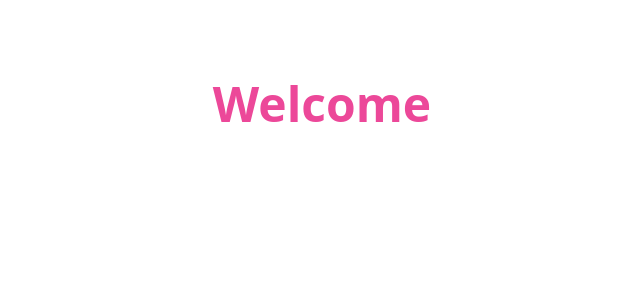
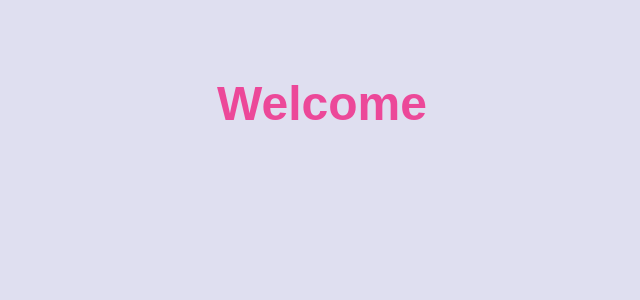
Before and after one commit to malmiwithanage/animated-website, a React (Vite) app: page / in a window 1280 px wide. Shown: the top 300 px of the page, without its empty margins (318-958 px from the left). Built offline with nearby package versions, Linux system fonts and the light colour scheme.

Commit message:
add body styles for font, width, background color, and overflow

```diff
--- a/src/index.css
+++ b/src/index.css
@@ -1,6 +1,13 @@
 @tailwind base;
 @tailwind components;
 @tailwind utilities;
+
+body {
+    font-family: 'General Sans', sans-serif ;
+    width: 100dvw;
+    background-color: #dfdff0;
+    overflow-x: hidden
+}
 
 @layer base {
   @font-face {
```
